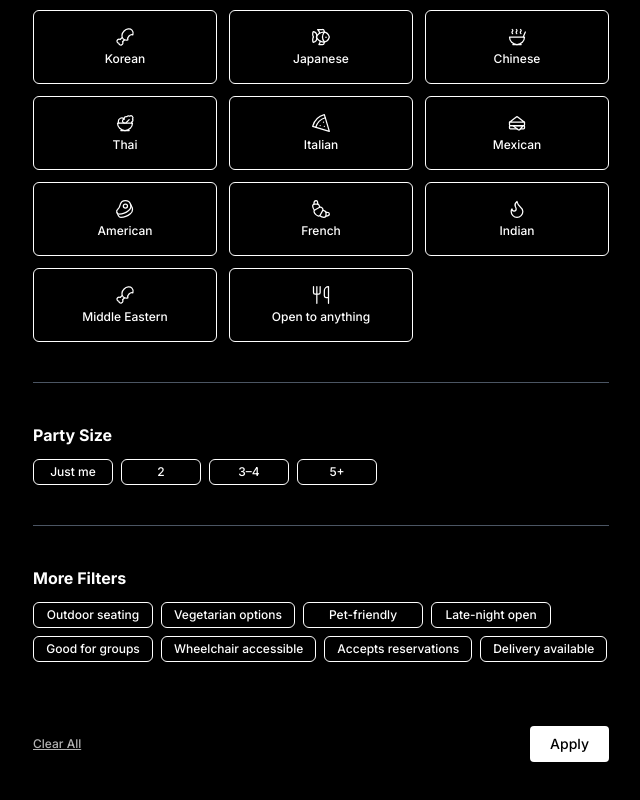
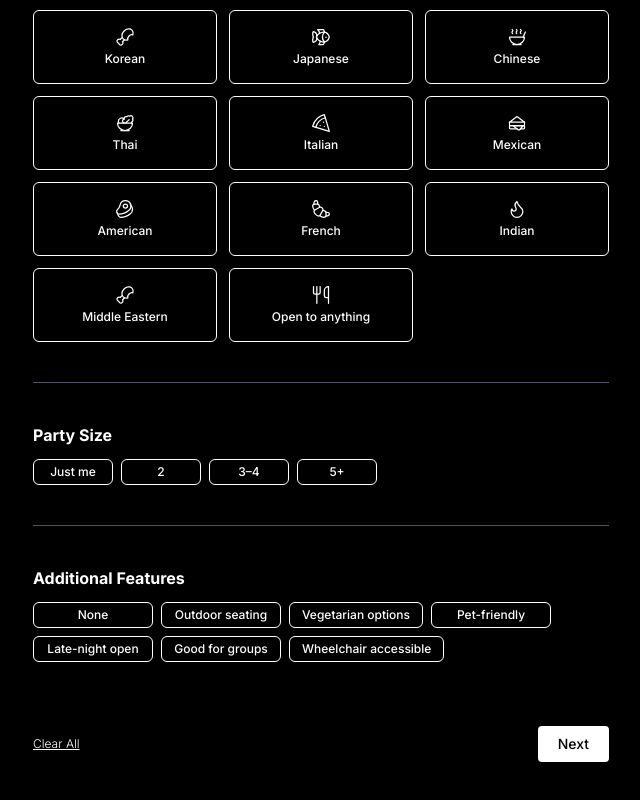
Before and after one commit to jysonn97/what-to-eat, a Next.js app: page /multi in a window 1280 px wide. Shown: the part 352-1152 px from the top of the page, without its empty margins (319-959 px from the left). Built offline with nearby package versions, Linux system fonts and the light colour scheme.

Commit message:
Update multi.js

```diff
--- a/pages/multi.js
+++ b/pages/multi.js
@@ -12,8 +12,6 @@ const featureOptions = [
   "Late-night open",
   "Good for groups",
   "Wheelchair accessible",
-  "Accepts reservations",
-  "Delivery available",
 ];
 
 export default function MultiQuestionPage() {
@@ -37,8 +35,15 @@ export default function MultiQuestionPage() {
   };
 
   const toggleFeature = (item) => {
+    if (item === "None") {
+      setSelectedFeatures([]);
+      return;
+    }
+
     setSelectedFeatures((prev) =>
-      prev.includes(item) ? prev.filter((f) => f !== item) : [...prev, item]
+      prev.includes(item)
+        ? prev.filter((f) => f !== item)
+        : [...prev.filter((f) => f !== "None"), item]
     );
   };
 
@@ -133,11 +138,11 @@ export default function MultiQuestionPage() {
 
         <hr className="border-gray-600" />
 
-        {/* Features */}
+        {/* Additional Features */}
         <div className="space-y-3">
-          <p className="text-base font-bold text-white">More Filters</p>
+          <p className="text-base font-bold text-white">Additional Features</p>
           <div className="flex flex-wrap gap-2 justify-start">
-            {featureOptions.map((f) => (
+            {["None", ...featureOptions].map((f) => (
               <button
                 key={f}
                 onClick={() => toggleFeature(f)}
@@ -155,7 +160,7 @@ export default function MultiQuestionPage() {
         <div className="pt-6 flex justify-between">
           <button
             onClick={clearAll}
-            className="text-xs underline text-white opacity-70 hover:opacity-100"
+            className="text-xs underline text-white font-light hover:opacity-90"
           >
             Clear All
           </button>
@@ -163,7 +168,7 @@ export default function MultiQuestionPage() {
             onClick={handleNext}
             className="px-5 py-2 text-sm bg-white text-black rounded hover:opacity-90 transition"
           >
-            Apply
+            Next
           </button>
         </div>
       </div>
```
